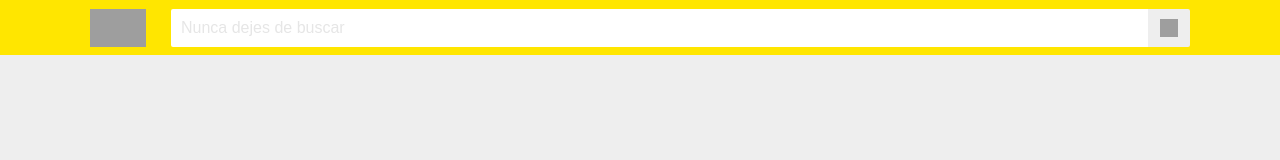
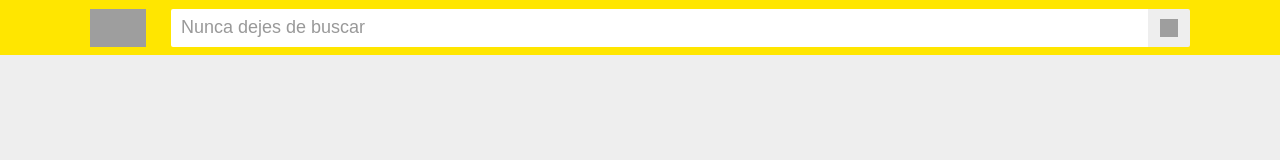
Before and after one commit to lucianacastro/ecommerce-challenge, a Next.js app in the folder app/: page / in a window 1280 px wide. Shown: the top 160 px of the page. Built offline with nearby package versions, Linux system fonts and the light colour scheme; grey boxes are pictures that could not be loaded.

Commit message:
Fixing SearchBox issue.

```diff
--- a/app/src/components/Layout/components/Logo/index.js
+++ b/app/src/components/Layout/components/Logo/index.js
@@ -1,5 +1,4 @@
 import React from 'react';
-import PropTypes from 'prop-types';
 
 import Link from 'next/link';
 import './styles.scss';
--- a/app/src/components/SearchBox/index.js
+++ b/app/src/components/SearchBox/index.js
@@ -10,16 +10,16 @@ export default class SearchBox extends React.Component {
     static displayName = 'SearchBox';
 
     static propTypes = {
-        textInput: PropTypes.string,
+        searchText: PropTypes.string,
     }
 
     state = {
         textInput: this.props.searchText,
-    }
+    };
 
     updateTextInput = (event) => {
         const { target } = event;
-        if(target) {
+        if (target) {
             this.setState ({ textInput: target.value })
         }
     }
@@ -27,17 +27,22 @@ export default class SearchBox extends React.Component {
     handleKeyPress = (event) => {
         if (event.key === 'Enter' || event.nativeEvent.keyCode === 13) {
             Router.push(`/search${this.state.textInput.length > 0 ? `?q=${this.state.textInput}` : ''}`);
-          }
+        }
     }
 
+    componentDidMount(){
+        this.searchInput.focus();
+     }
+
     render () {
-        const { textInput } = this.state;
+        const { textInput = '' } = this.state;
         return (
             <div className='search-box'>
                 <input
                     className='search-box__input'
                     placeholder='Nunca dejes de buscar'
                     type='text'
+                    ref={(input) => { this.searchInput = input; }}
                     value={textInput}
                     onChange={this.updateTextInput}
                     onKeyPress={this.handleKeyPress}
--- a/app/src/components/SearchBox/styles.scss
+++ b/app/src/components/SearchBox/styles.scss
@@ -11,11 +11,11 @@
         border: none;
         border-radius: 2px 0 0 2px;
         box-sizing: border-box;
-        font-size: 16px;
+        font-size: 18px;
         color: $dark;
         outline: none;
         &::placeholder {
-            color: #e6e6e6;
+            color: $grey;
         }
     }
     &__icon {
--- a/app/src/components/VerticalCard/components/Description/index.js
+++ b/app/src/components/VerticalCard/components/Description/index.js
@@ -1,7 +1,5 @@
 import React from 'react';
 import PropTypes from 'prop-types';
-import Link from 'next/link';
-import { useRouter } from 'next/router';
 
 import './styles.scss';
 
--- a/app/src/components/VerticalCard/components/SellInfo/index.js
+++ b/app/src/components/VerticalCard/components/SellInfo/index.js
@@ -1,7 +1,5 @@
 import React from 'react';
 import PropTypes from 'prop-types';
-import Link from 'next/link';
-import { useRouter } from 'next/router';
 
 import Price from '../../../Price';
 import './styles.scss';
--- a/app/src/components/VerticalCard/index.js
+++ b/app/src/components/VerticalCard/index.js
@@ -1,7 +1,5 @@
 import React from 'react';
 import PropTypes from 'prop-types';
-import Link from 'next/link';
-import { useRouter } from 'next/router';
 
 import SellInfo from './components/SellInfo';
 import Description from './components/Description';
@@ -34,7 +32,6 @@ VerticalCard.defaultProps = {
     'imageUrl': '',
     'price': {},
     'condition': '',
-    'soldQuantity': NaN,
     'title': '',
     'description': '',
 
```
